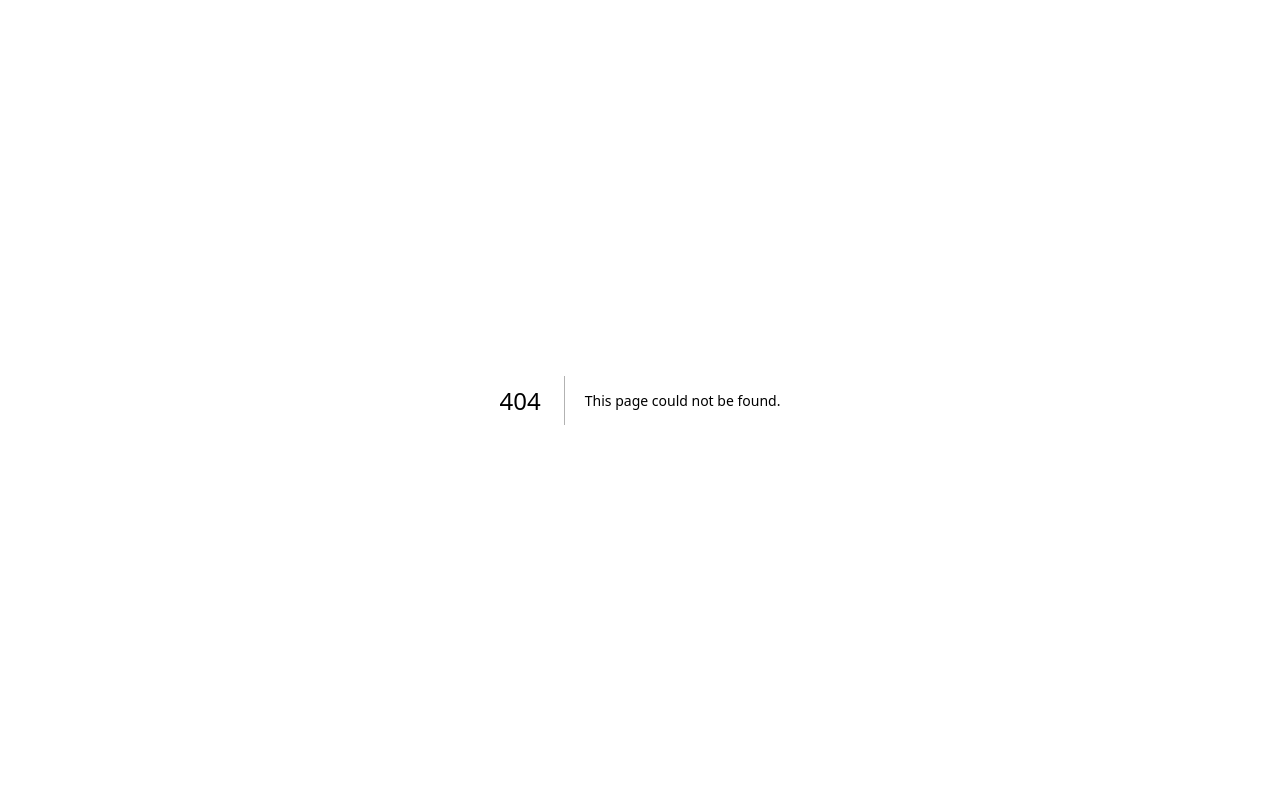
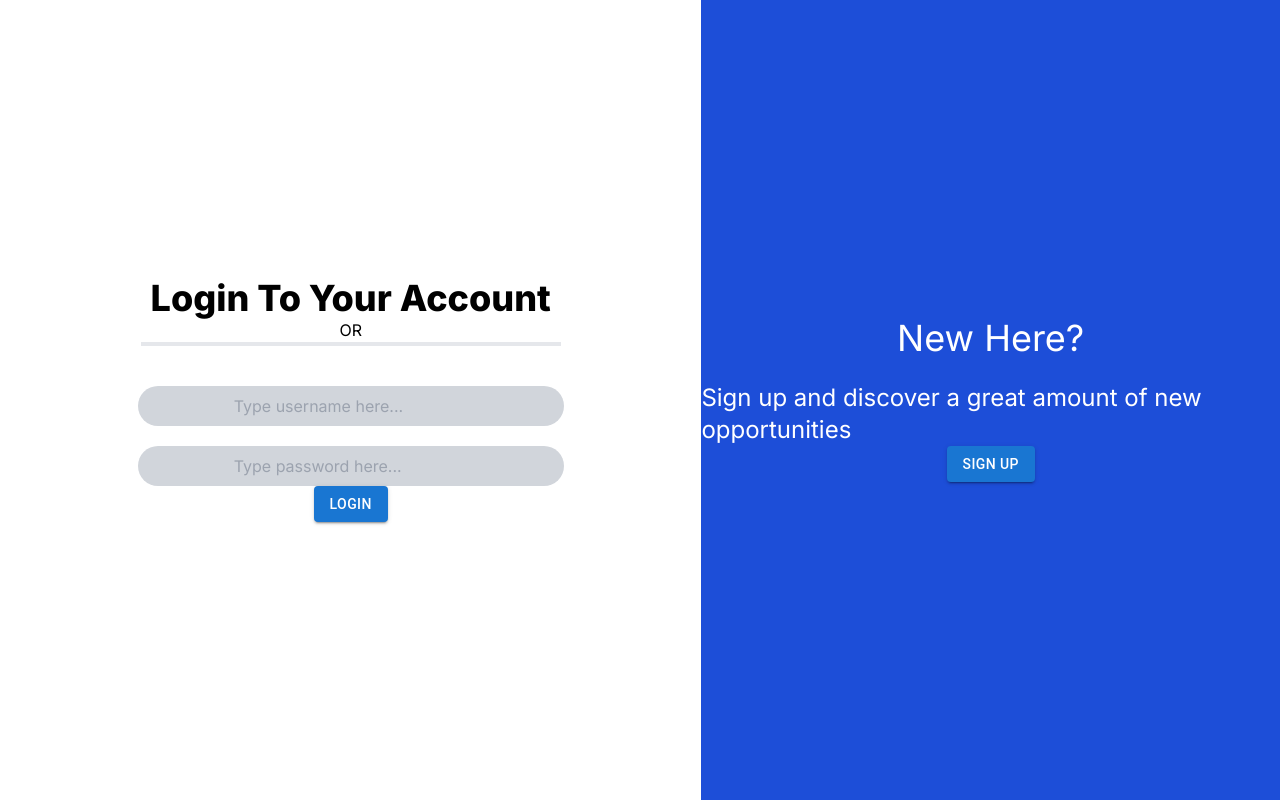
Before and after one commit to ToroDDT/Customer-Management-System-Gym, a Next.js app in the folder management_app/: page /login in a window 1280 px wide. Before the commit this address had no page. Built offline with nearby package versions, Linux system fonts and the light colour scheme.

Commit message:
Add login page

```diff
--- /dev/null
+++ b/management_app/app/login/page.tsx
@@ -0,0 +1,59 @@
+import { Button } from "@mui/material";
+
+function Page() {
+  return (
+    <>
+      <div className="flex">
+        <div className="flex flex-col bg-white h-screen w-full items-center justify-center p-28">
+          <div className="text-4xl font-extrabold">Login To Your Account</div>
+          <div>OR</div>
+          <div className="border-2 px-52"></div>
+          <form
+            action="http://localhost:8080/login"
+            method="post"
+            className="flex flex-col items-center"
+          >
+            <label htmlFor="username">
+              <input
+                type="text"
+                name="username"
+                id="username"
+                className="mt-10 pl px-24 py-2 bg-gray-300 rounded-3xl"
+                placeholder="Type username here..."
+              />
+            </label>
+            <label htmlFor="password">
+              <input
+                type="text"
+                name="password"
+                id="password"
+                className="mt-5 py-2 px-24 bg-gray-300 rounded-3xl"
+                placeholder="Type password here..."
+              />
+            </label>
+            <Button
+              className="bg-blue-700 rounded-3xl py-3 mt-5 px-20 font-extrabold"
+              variant="contained"
+            >
+              Login
+            </Button>
+          </form>
+        </div>
+        <div className="bg-blue-700 w-full flex-col flex items-center justify-center">
+          <div className="text-white text-4xl">New Here?</div>
+          <div className="text-white text-2xl mt-6">
+            Sign up and discover a great amount of new opportunities
+          </div>
+          <Button
+            className="bg-white text-black font-extrabold mt-6 px-10 py-3 rounded-3xl"
+            variant="contained"
+          >
+            Sign Up
+          </Button>
+        </div>
+      </div>
+    </>
+  );
+}
+
+export default Page;
```
